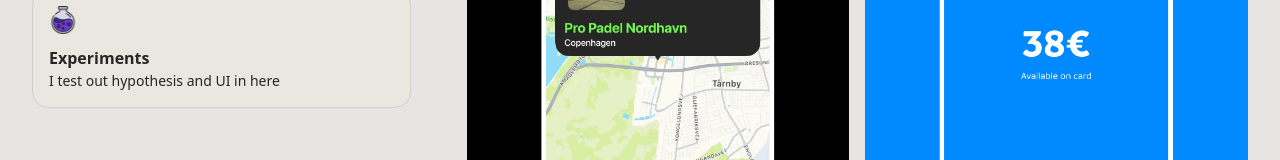
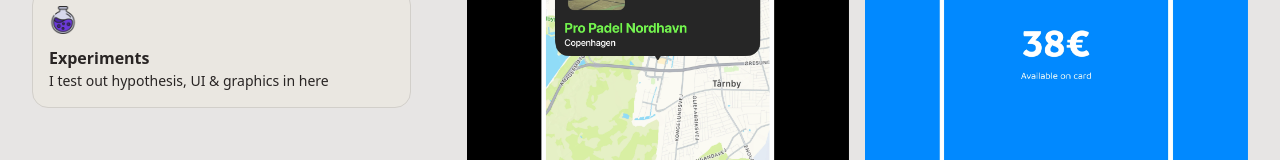
Before and after one commit to malthart/supertinyspace, a Next.js app: page / in a window 1280 px wide. Shown: the part 264-424 px from the top of the page. Built offline with nearby package versions, Linux system fonts and the light colour scheme.

Commit message:
Update index.tsx

```diff
--- a/pages/index.tsx
+++ b/pages/index.tsx
@@ -26,7 +26,7 @@
                                 <img src="/imagery/supertiny_potion.png" className="w-[28px]"></img>
                                 <div>
                                     <p className="text-stone-800 text-[16px] font-semibold leading-[150%]">Experiments</p>
-                                    <p className="text-stone-800 text-[14px] leading-[150%]">I test out hypothesis and UI in here</p>
+                                    <p className="text-stone-800 text-[14px] leading-[150%]">I test out hypothesis, UI & graphics in here</p>
                                 </div>
                             </div>
                         </Link>
```
